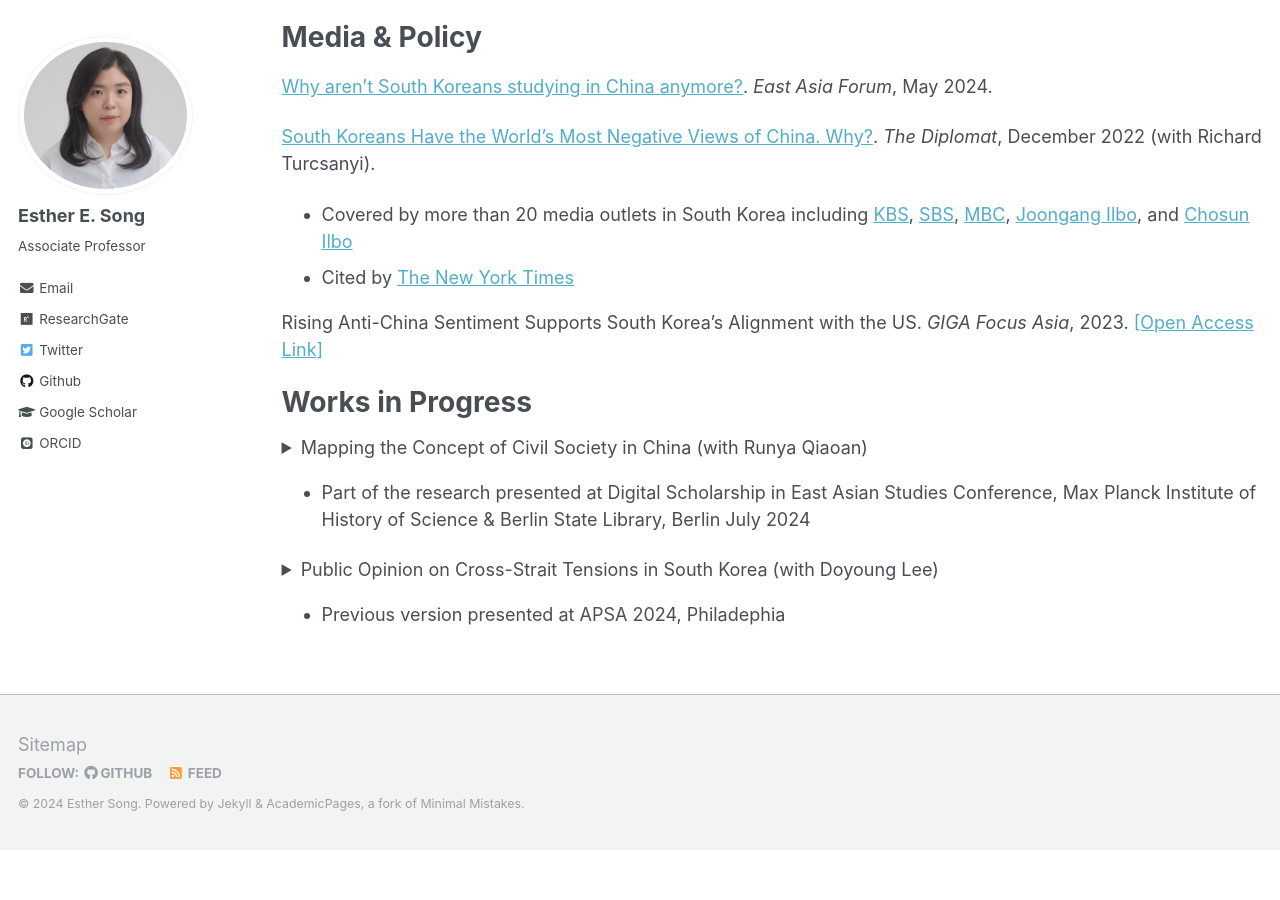
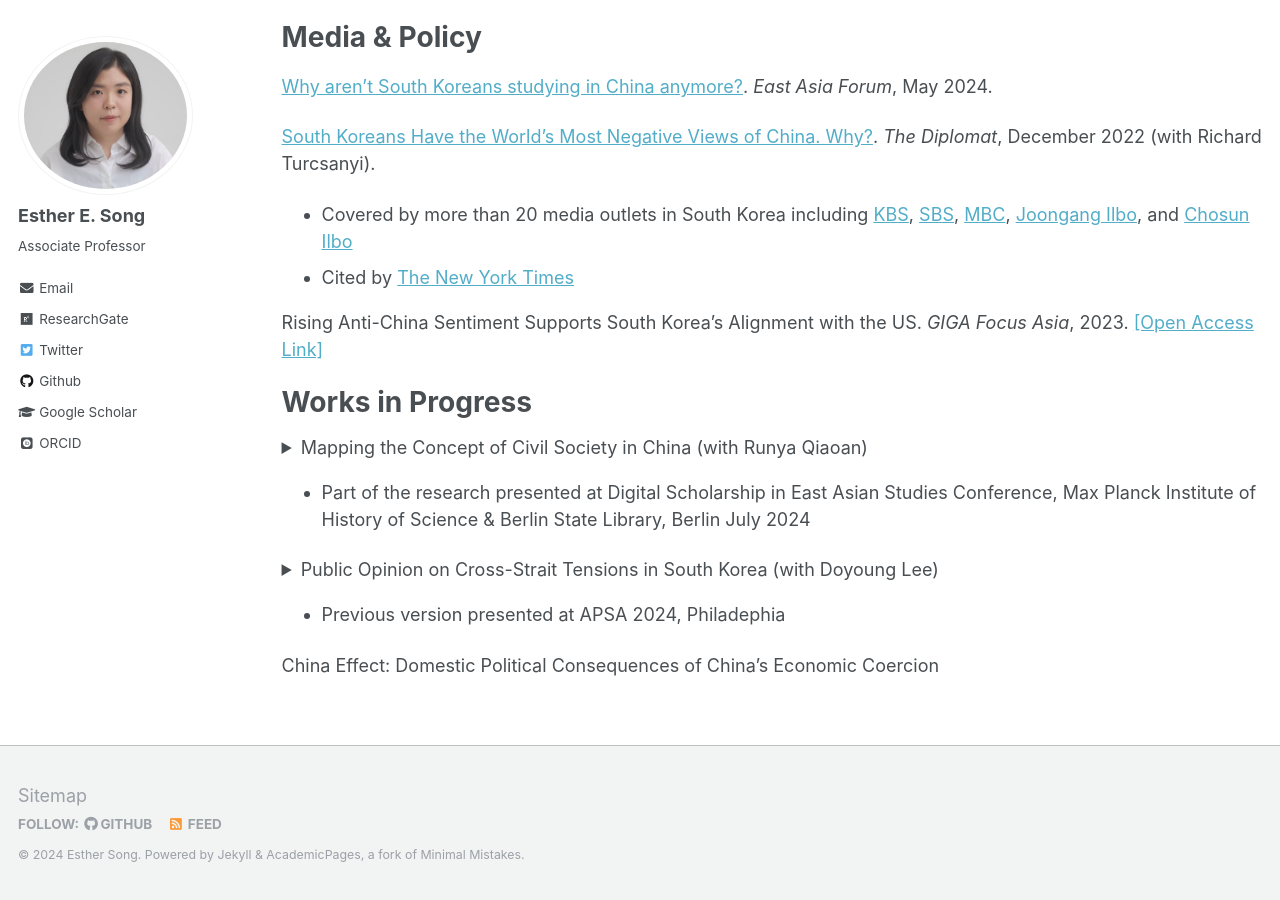
Before and after one commit to ehsong/ehsong.github.io, a Jekyll site: the page built from _pages/research.md, in a window 1280 px wide and 900 px high, scrolled down 2640 px. Built offline with Jekyll 4.4.1, drawn with Linux system fonts in a browser that asks for light colours; some web fonts are replaced; before the commit the page ends 3490 px from its top, so only the background shows below that.

Commit message:
Update research.md

```diff
--- a/_pages/research.md
+++ b/_pages/research.md
@@ -61,3 +61,5 @@ Rising Anti-China Sentiment Supports South Korea’s Alignment with the US. *GIG
 <details style="display:inline"><summary>Mapping the Concept of Civil Society in China (with Runya Qiaoan)</summary><br><p>Studies on civil society in China has suffered from a positivist bias where civil society is often conceptualized as the NGO sector. This conceptualization dismisses cultural and social contexts that distinguishes the how the concept of civil society is used and discussed in China. By leveraging a large corpus of text data and computational text analysis on scholarly articles on civil society in China from 2002 to 2021 and public discussions on the concept of civil society on online forums and social media, this article aims to uncover the major conceptual discussions on civil society in China and highlight how they differ from conceptualizations in western political thought.</p></details><ul><li><p>Part of the research presented at Digital Scholarship in East Asian Studies Conference, Max Planck Institute of History of Science & Berlin State Library, Berlin July 2024</p></li></ul>
 
 <details style="display:inline"><summary>Public Opinion on Cross-Strait Tensions in South Korea (with Doyoung Lee)</summary><br><p>South Korea has established a security alliance with the United States, yet its principal trading partner is China. This three-way association poses challenging foreign policy decisions for South Korea, particularly amid the backdrop of the intense rivalry between the United States and China. One of the dilemmas involves aligning with the U.S. and Taiwan concerning military tensions in the Taiwan Strait. This decision is not only shaped by national interests but also by domestic factors such as public sentiment. This article explores South Korean public attitudes toward the escalating tensions between the U.S. and China over Taiwan, aiming to provide insight into the factors influencing their preferences. The analysis relies on data from social media, news sources, and surveys.</p></details><ul><li><p>Previous version presented at APSA 2024, Philadephia</p></li></ul>
+
+China Effect: Domestic Political Consequences of China's Economic Coercion
```
